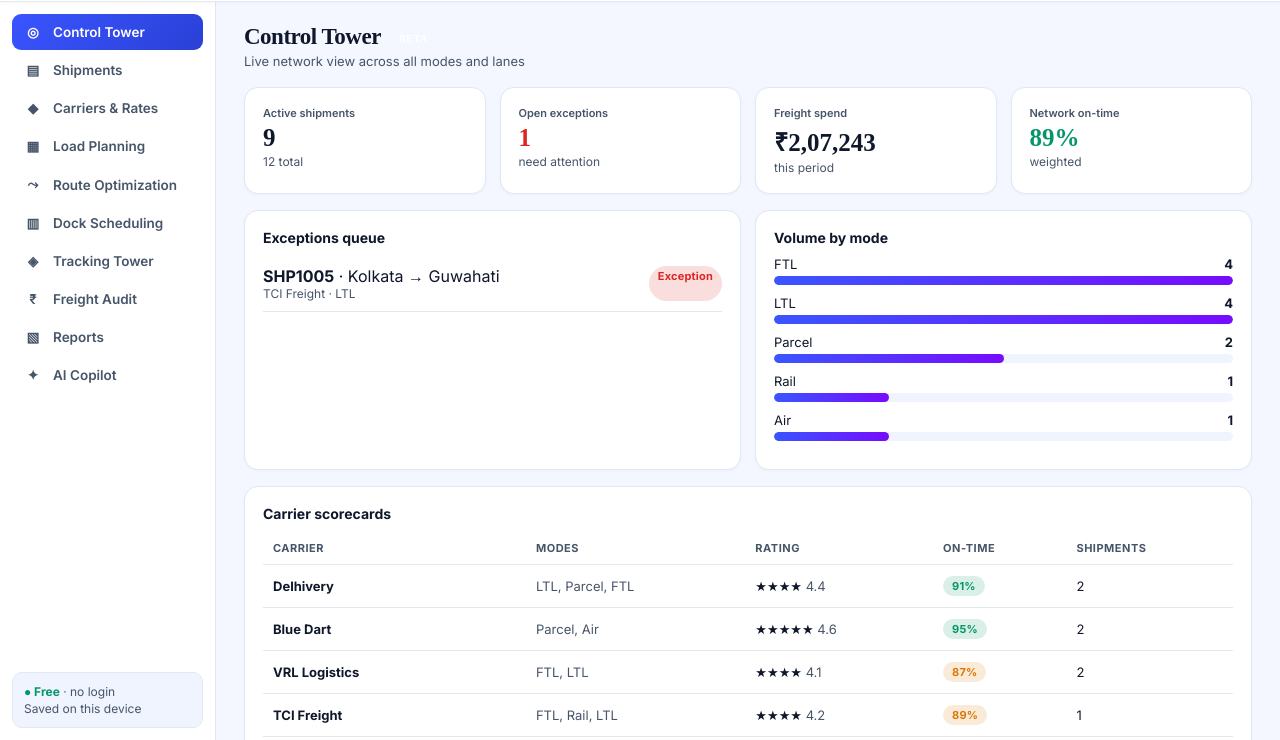
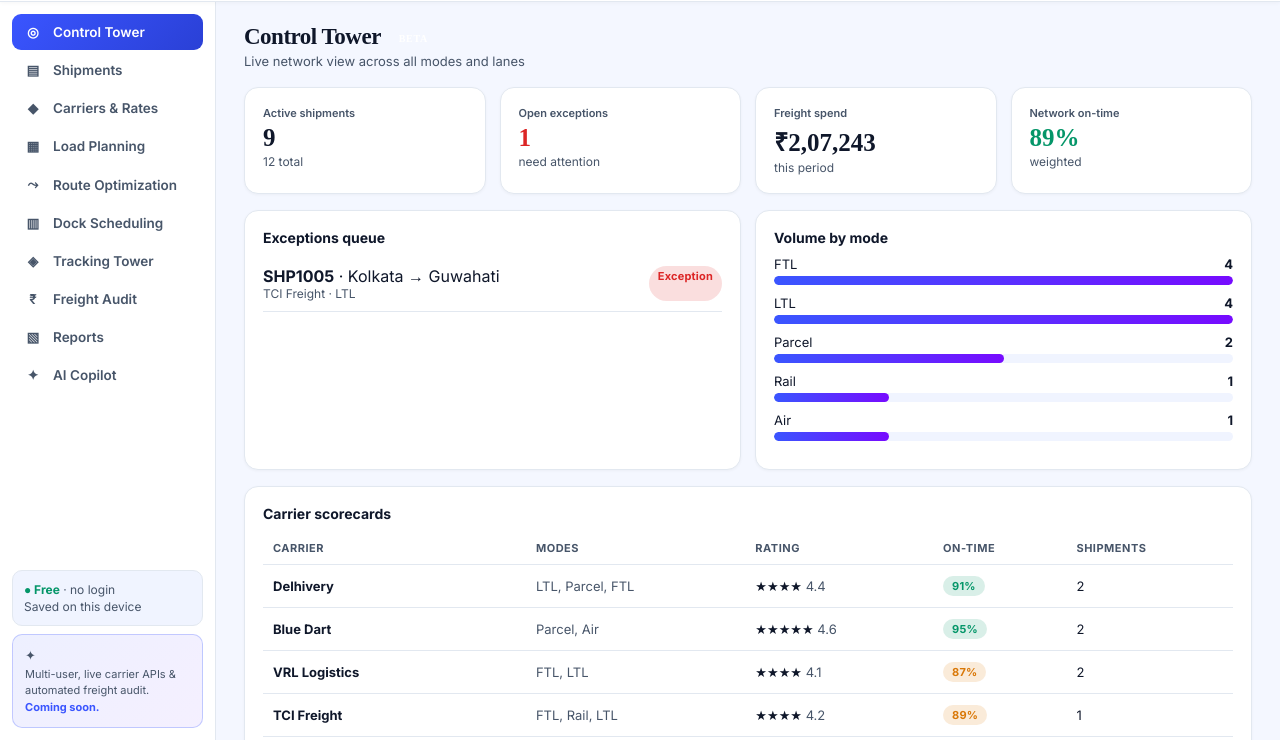
Before and after one commit to logicstiq/logicstiq, a plain HTML site: page tms.html in a window 1280 px wide. Shown: the part 60-800 px from the top of the page. Drawn offline with Linux system fonts and the light colour scheme; a web font is replaced by a local one.

```diff
--- a/tms.html
+++ b/tms.html
@@ -656,7 +656,7 @@
   document.getElementById("side").innerHTML=
     NAV.map(([k,l,ic])=>`<div class="tab ${TAB===k?'active':''}" onclick="go('${k}')"><span class="ic">${ic}</span><span class="txt">${l}</span></div>`).join("")
     +`<div style="flex:1"></div>`
-    +`<div class="txt" style="padding:11px;border-radius:10px;background:var(--card2);border:1px solid var(--border);font-size:12px;color:var(--muted)"><b style="color:var(--green)">● Free</b> · no login<div style="margin-top:2px">Saved on this device</div></div>`;
+    +`<div class="txt" style="padding:11px;border-radius:10px;background:var(--card2);border:1px solid var(--border);font-size:12px;color:var(--muted);margin-bottom:8px"><b style="color:var(--green)">● Free</b> · no login<div style="margin-top:2px">Saved on this device</div></div>` +`<div class="txt" style="padding:12px;border-radius:10px;background:linear-gradient(135deg,rgba(79,107,255,.10),rgba(155,107, 255,.10));border:1px solid rgba(79,107,255,.30);font-size:12px;color:var(--muted)"><div style="display:flex;align-items:center;gap:6px;margin-bottom:3px"><span style="font-size:13px">✦</span><b style="background:l inear-gradient(135deg,#4F6BFF,#9B6BFF);-webkit-background-clip:text;-webkit-text-fill-color:transparent;background-clip:text;f ont-size:12.5px">TMS Pro</b></div><div style="font-size:11px;line-height:1.5">Multi-user, live carrier APIs &amp; automated freight audit. <b style="color:var(--b600)">Coming soon.</b></div></div>`;
 }
 function go(k){TAB=k;render();}
 
```
